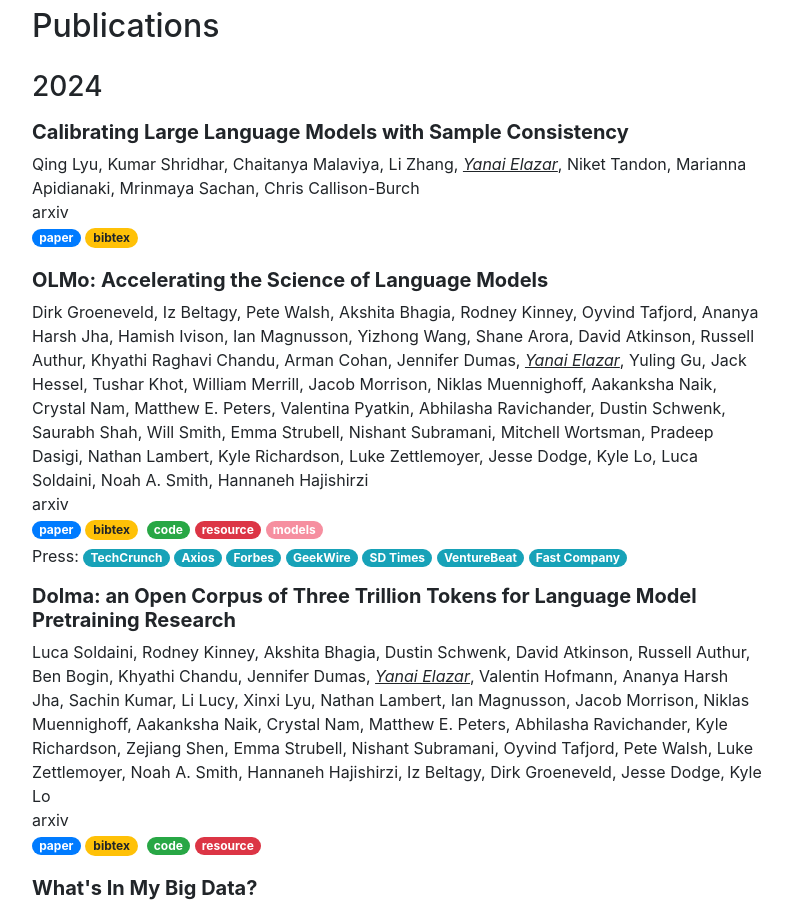
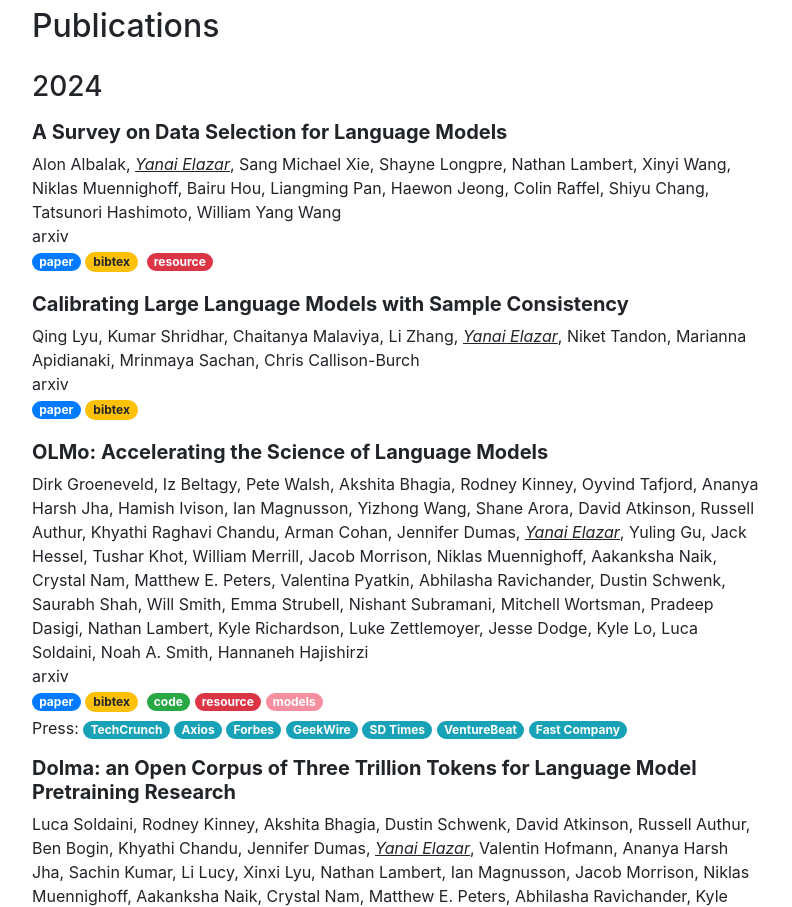
Before and after one commit to yanaiela/yanaiela.github.io, a website with bundled scripts: page index.html in a window 1280 px wide. Shown: the part 1720-2627 px from the top of the page, without its empty margins (243-1035 px from the left). Built offline with nearby package versions, Linux system fonts and the light colour scheme; some icons are missing; a web font is replaced by a local one.

Commit message:
data selection survey paper

```diff
--- a/index.html
+++ b/index.html
@@ -419,6 +419,15 @@
           <h2>Publications</h2>
 
           <h3>2024</h3>
+
+          <p>
+            <h5><b>A Survey on Data Selection for Language Models</b></h5>
+            Alon Albalak, <u><i>Yanai Elazar</i></u>, Sang Michael Xie, Shayne Longpre, Nathan Lambert, Xinyi Wang, Niklas Muennighoff, Bairu Hou, Liangming Pan, Haewon Jeong, Colin Raffel, Shiyu Chang, Tatsunori Hashimoto, William Yang Wang<br/>
+            arxiv<br/>
+            <a href="https://arxiv.org/abs/2402.16827"><span class="badge badge-pill badge-primary">paper</span></a>
+            <button type="button" class="badge badge-pill badge-warning btn my-1 mr-1 btn-sm js-cite-modal" data-filename="/bibtex/data-selection-survey.bib">bibtex</button>
+            <a href="https://github.com/alon-albalak/data-selection-survey"><span class="badge badge-pill badge-danger">resource</span></a>
+         </p>
 
           <p>
             <h5><b>Calibrating Large Language Models with Sample Consistency</b></h5>
```
Also changed, not shown: 1 other file.
